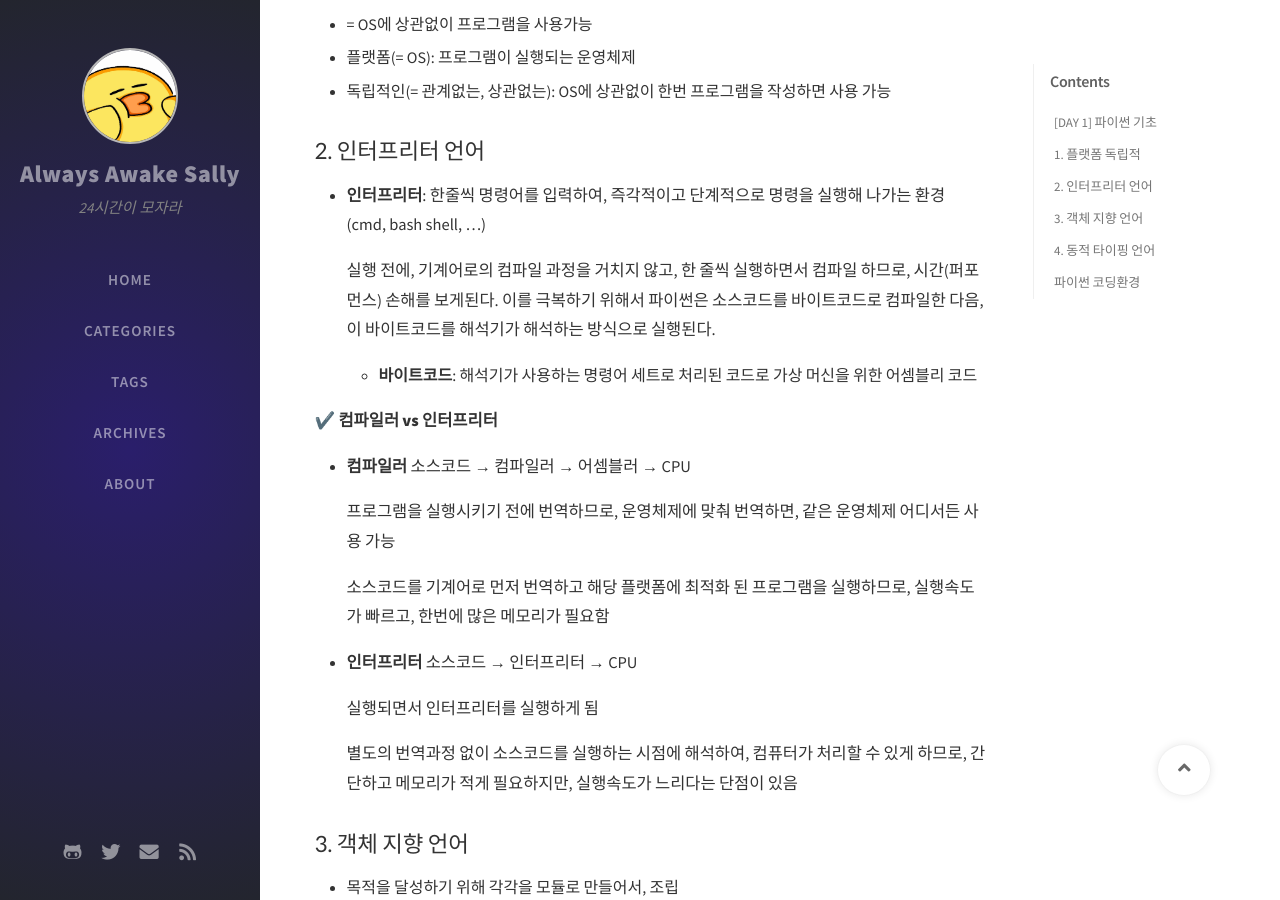
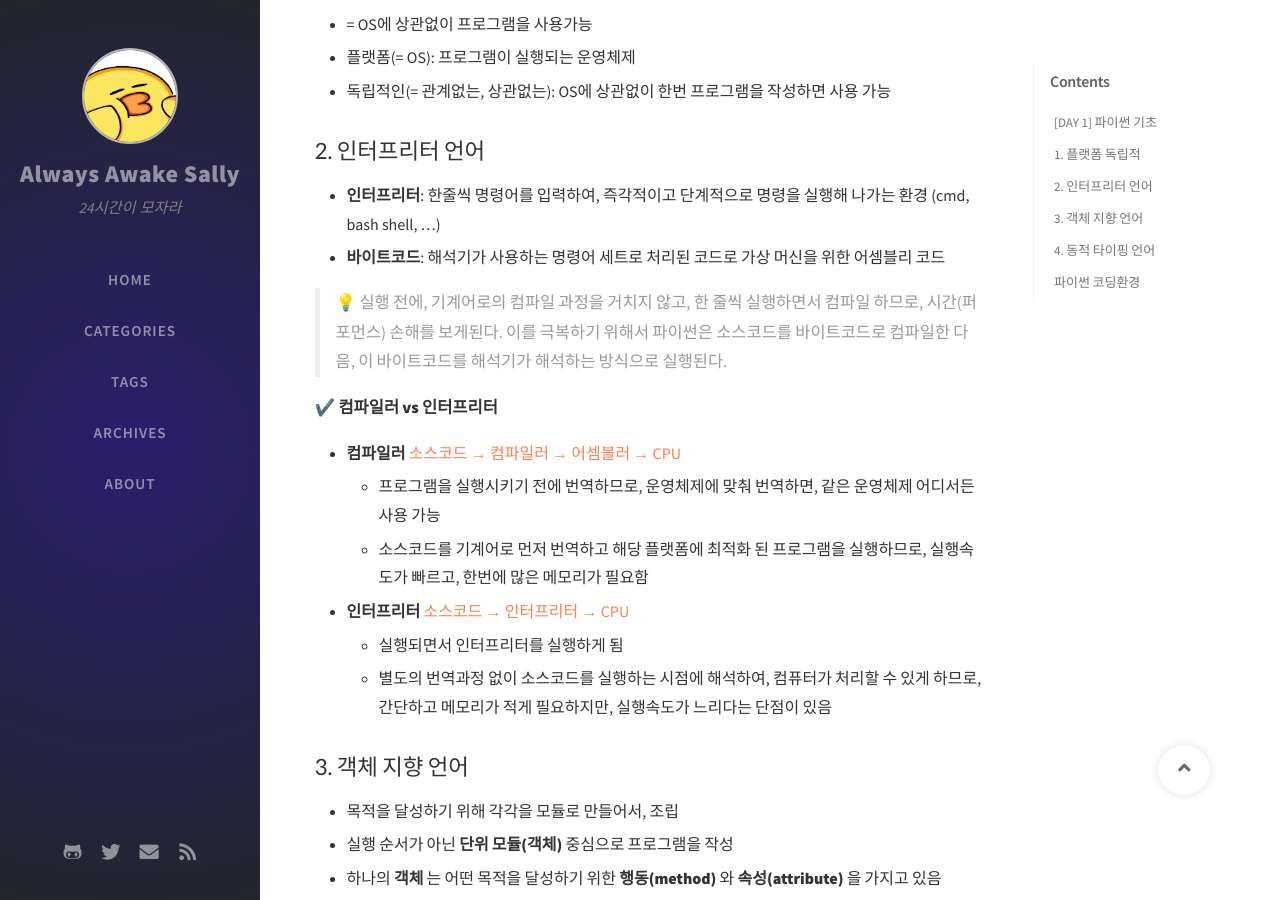
Before and after one commit to bsm8734/bsm8734.github.io, a Jekyll site: the page built from _posts/NAVER_BoostCamp_AI_Tech/Python/Day001/2021-01-18-bc-d001-1.md, in a window 1280 px wide and 900 px high, scrolled down 550 px. Built offline with Jekyll 4.4.1, drawn with Linux system fonts in a browser that asks for light colours; nearby versions of some CDN libraries; comment, search, counter and statistics services are not loaded.

Commit message:
Update Python post

```diff
--- a/_posts/NAVER_BoostCamp_AI_Tech/Python/Day001/2021-01-18-bc-d001-1.md
+++ b/_posts/NAVER_BoostCamp_AI_Tech/Python/Day001/2021-01-18-bc-d001-1.md
@@ -28,24 +28,19 @@ tags: [Python]
 ## 2. 인터프리터 언어
 
 - **인터프리터**: 한줄씩 명령어를 입력하여, 즉각적이고 단계적으로 명령을 실행해 나가는 환경 (cmd, bash shell, ...)
+- **바이트코드**: 해석기가 사용하는 명령어 세트로 처리된 코드로 가상 머신을 위한 어셈블리 코드
 
-  실행 전에, 기계어로의 컴파일 과정을 거치지 않고, 한 줄씩 실행하면서 컴파일 하므로, 시간(퍼포먼스) 손해를 보게된다. 이를 극복하기 위해서 파이썬은 소스코드를 바이트코드로 컴파일한 다음, 이 바이트코드를 해석기가 해석하는 방식으로 실행된다.
-
-  - **바이트코드**: 해석기가 사용하는 명령어 세트로 처리된 코드로 가상 머신을 위한 어셈블리 코드
+> 💡 실행 전에, 기계어로의 컴파일 과정을 거치지 않고, 한 줄씩 실행하면서 컴파일 하므로, 시간(퍼포먼스) 손해를 보게된다. 이를 극복하기 위해서 파이썬은 소스코드를 바이트코드로 컴파일한 다음, 이 바이트코드를 해석기가 해석하는 방식으로 실행된다.
 
 ✔️ **컴파일러 vs 인터프리터**
 
-- **컴파일러** 소스코드 → 컴파일러 → 어셈블러 → CPU
+- **컴파일러** <span style="color:coral">소스코드 → 컴파일러 → 어셈블러 → CPU</span>
+  - 프로그램을 실행시키기 전에 번역하므로, 운영체제에 맞춰 번역하면, 같은 운영체제 어디서든 사용 가능
+  - 소스코드를  기계어로 먼저 번역하고 해당 플랫폼에 최적화 된 프로그램을 실행하므로, 실행속도가 빠르고, 한번에 많은 메모리가 필요함
 
-    프로그램을 실행시키기 전에 번역하므로, 운영체제에 맞춰 번역하면, 같은 운영체제 어디서든 사용 가능
-
-    소스코드를  기계어로 먼저 번역하고 해당 플랫폼에 최적화 된 프로그램을 실행하므로, 실행속도가 빠르고, 한번에 많은 메모리가 필요함
-
-- **인터프리터** 소스코드 → 인터프리터 → CPU
-
-    실행되면서 인터프리터를 실행하게 됨
-
-    별도의 번역과정 없이 소스코드를 실행하는 시점에 해석하여, 컴퓨터가 처리할 수 있게 하므로, 간단하고 메모리가 적게 필요하지만, 실행속도가 느리다는 단점이 있음
+- **인터프리터** <span style="color:coral">소스코드 → 인터프리터 → CPU</span>
+  - 실행되면서 인터프리터를 실행하게 됨
+  - 별도의 번역과정 없이 소스코드를 실행하는 시점에 해석하여, 컴퓨터가 처리할 수 있게 하므로, 간단하고 메모리가 적게 필요하지만, 실행속도가 느리다는 단점이 있음
 
 ## 3. 객체 지향 언어
 
```
Also changed, not shown: _posts/markdown_options.md (+2 -0 lines).
